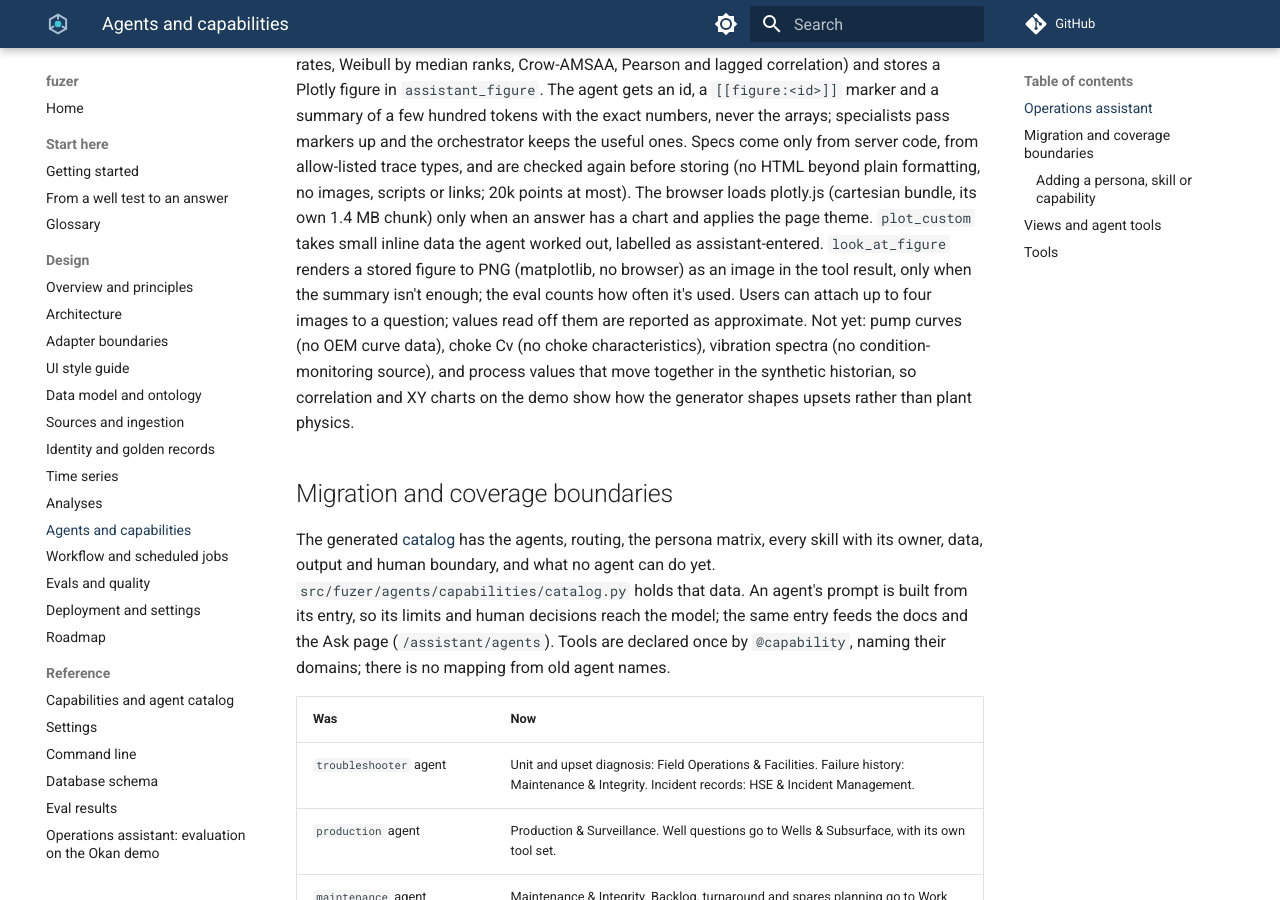
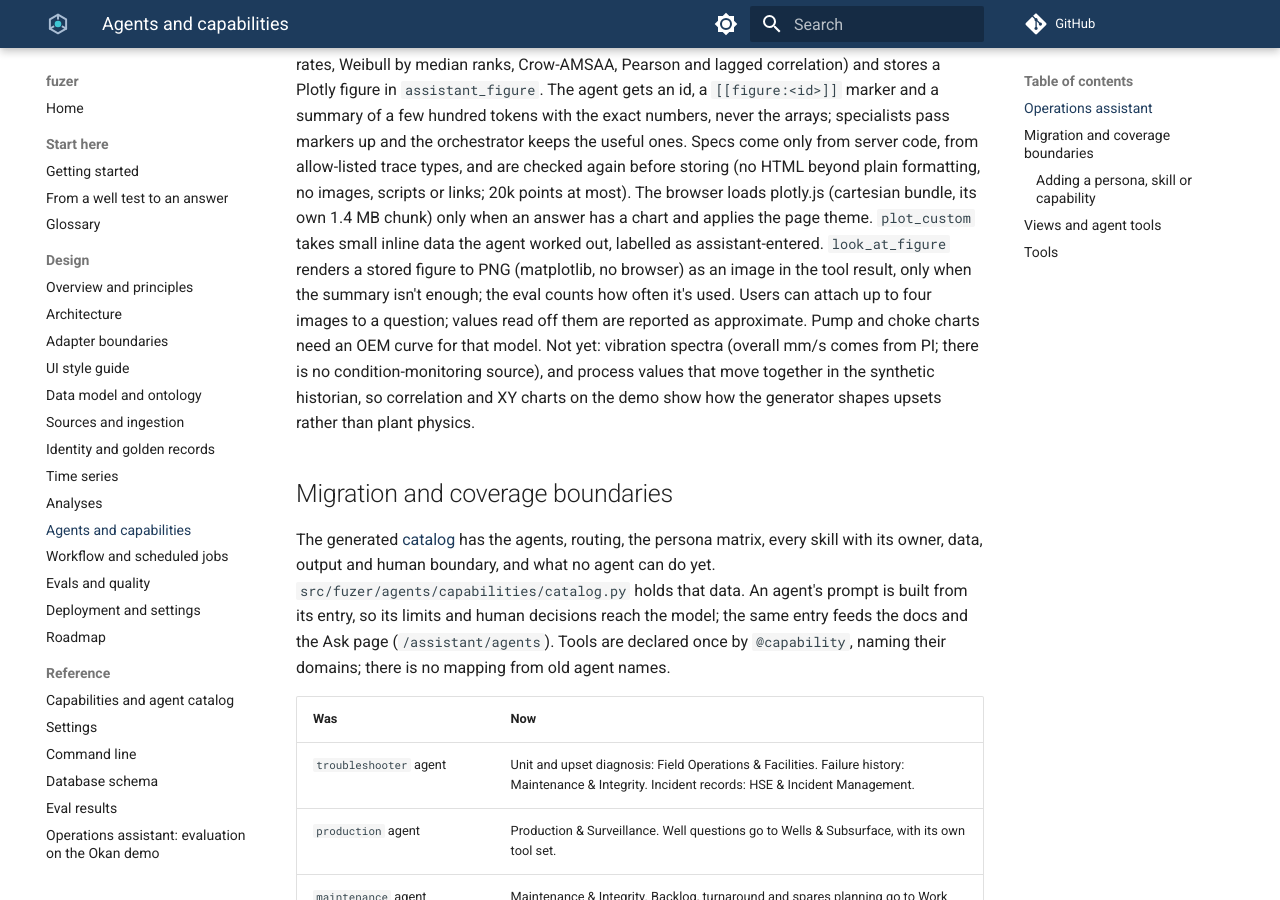
Before and after one commit to areed145/fuzer, an MkDocs documentation site: the page built from docs/agents.md, in a window 1280 px wide and 900 px high, scrolled down 1948 px. Built offline with MkDocs 1.6.1 and Material for MkDocs 9.7.7, drawn with Linux system fonts in a browser that asks for light colours; comment, search, counter and statistics services are not loaded.

Commit message:
Stop telling agents OEM curves are unavailable
The limit came from a doc written before curves were loaded. It now reaches the
prompt, so Maintenance & Integrity would refuse pump and choke work its tools do.
Lists control loop performance as unavailable: Okan has no setpoint, output or
mode points.

Co-Authored-By: Claude Opus 5.5 <noreply@anthropic.com>

```diff
--- a/docs/agents.md
+++ b/docs/agents.md
@@ -80,10 +80,10 @@ are also supported):
   worked out, labelled as assistant-entered. `look_at_figure` renders a stored figure to PNG
   (matplotlib, no browser) as an image in the tool result, only when the summary isn't enough; the eval
   counts how often it's used. Users can attach up to four images to a question; values read off them
-  are reported as approximate. Not yet: pump curves (no OEM curve data), choke Cv (no choke
-  characteristics), vibration spectra (no condition-monitoring source), and process values that move
-  together in the synthetic historian, so correlation and XY charts on the demo show how the
-  generator shapes upsets rather than plant physics.
+  are reported as approximate. Pump and choke charts need an OEM curve for that model. Not yet:
+  vibration spectra (overall mm/s comes from PI; there is no condition-monitoring source), and process
+  values that move together in the synthetic historian, so correlation and XY charts on the demo show
+  how the generator shapes upsets rather than plant physics.
 
 ## Migration and coverage boundaries
 
```
Also changed, not shown: docs/capabilities.md (+3 -2 lines), 2 other files.
